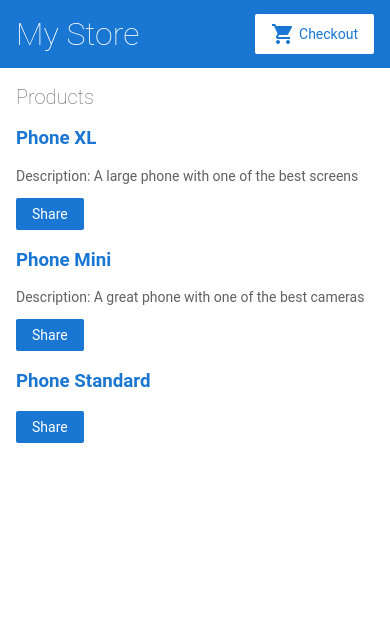
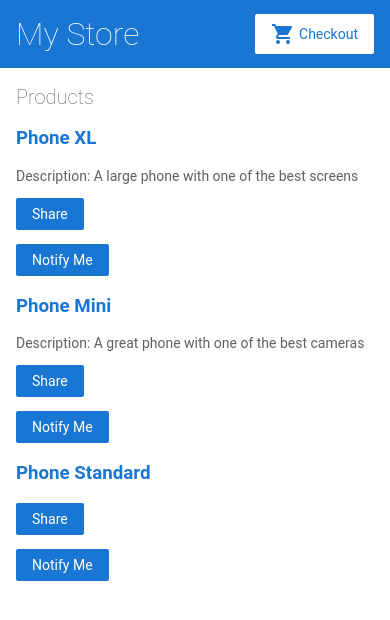
Before and after one commit to NazarIvankevych/angular_phone-sale-project, an Angular app: page / in a window 390 px wide. Shown: the top 620 px of the page. Built offline with nearby package versions, Linux system fonts and the light colour scheme.

Commit message:
Create an alert in components and connect new decorators for user about phones which will sale

```diff
--- a/src/app/app.module.ts
+++ b/src/app/app.module.ts
@@ -6,6 +6,7 @@
 import { AppComponent } from './app.component';
 import { TopBarComponent } from './top-bar/top-bar.component';
 import { ProductListComponent } from './product-list/product-list.component';
+import { ProductAlertsComponent } from './product-alerts/product-alerts.component';
 
 @NgModule({
   imports: [
@@ -18,7 +19,8 @@
   declarations: [
     AppComponent,
     TopBarComponent,
-    ProductListComponent
+    ProductListComponent,
+    ProductAlertsComponent
   ],
   bootstrap: [
     AppComponent
--- /dev/null
+++ b/src/app/product-alerts/product-alerts.component.html
@@ -0,0 +1,3 @@
+<p *ngIf="product && product.price > 700">
+  <button type="button" (click)="notify.emit()">Notify Me</button>
+</p>
--- a/src/app/product-list/product-list.component.html
+++ b/src/app/product-list/product-list.component.html
@@ -12,6 +12,10 @@
   <button type="button" (click)="share()">
     Share
   </button>
+  <app-product-alerts *ngFor="let product of products"
+    [product]="product"
+    (notify)="onNotify()">
+  </app-product-alerts>
 </div>
 
 <!--
--- a/src/app/product-list/product-list.component.ts
+++ b/src/app/product-list/product-list.component.ts
@@ -13,6 +13,10 @@
   share() {
     window.alert('The product has been shared!');
   }
+
+  onNotify() {
+    window.alert('You will be notified when the product goes on sale');
+  }
 }
 
 
```
Also changed, not shown: src/app/product-alerts/product-alerts.component.ts (added, +12 -0 lines), src/app/product-alerts/product-alerts.component.css (added), 1 other file (tests, documents, lock files or other folders).
